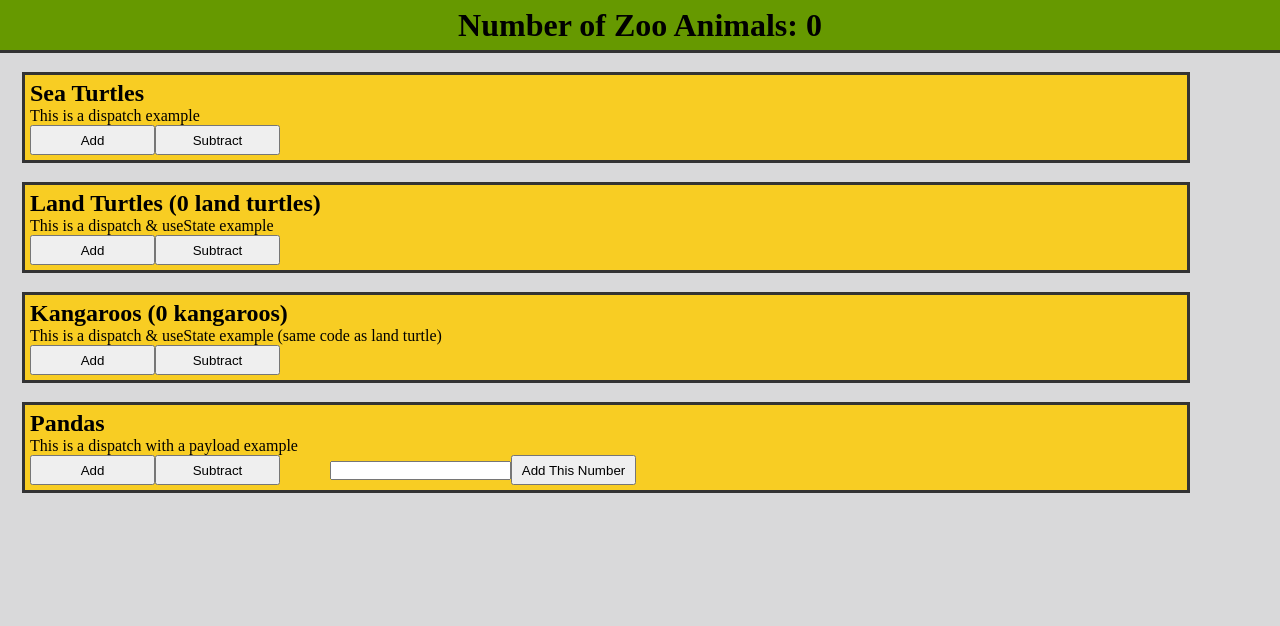
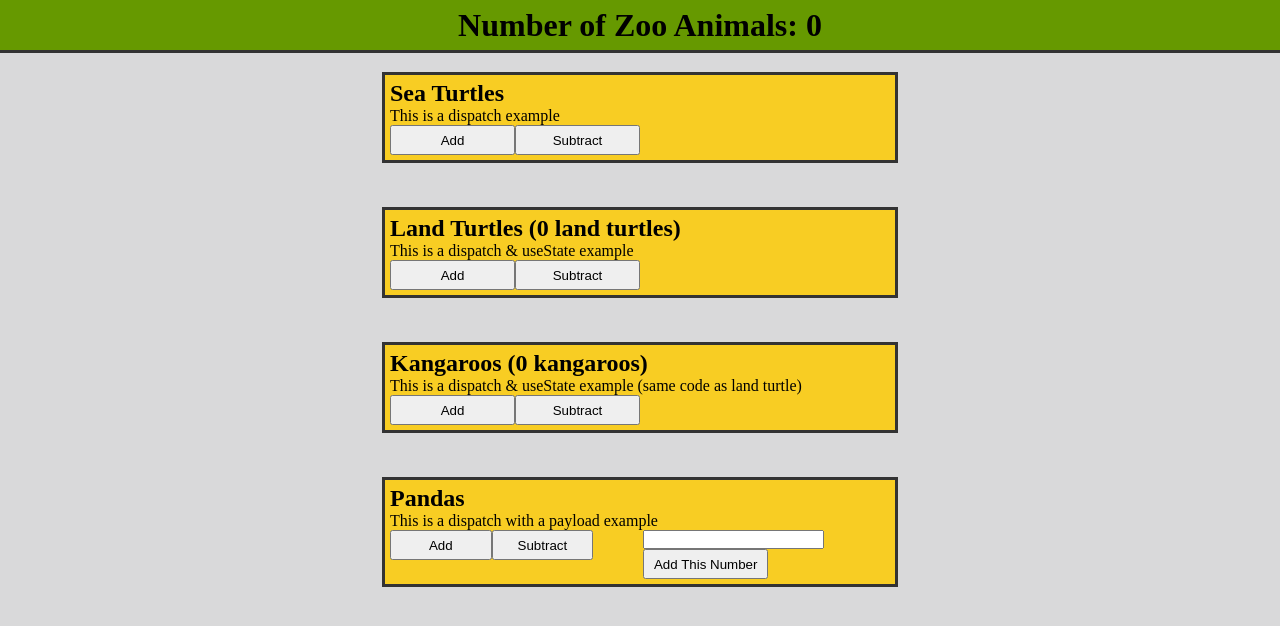
Before and after one commit to ehoover3/redux-example, a React (Create React App) app: page / in a window 1280 px wide. Shown: the top 626 px of the page. Built offline with nearby package versions, Linux system fonts and the light colour scheme.

Commit message:
updated widths

```diff
--- a/src/App.js
+++ b/src/App.js
@@ -7,7 +7,16 @@ import "./App.css";
 
 export default function App() {
   return (
-    <div style={{ backgroundColor: "rgb(217,217,218)", width: "100vw", height: "100vh" }}>
+    <div
+      style={{
+        backgroundColor: "rgb(217,217,218)",
+        width: "100vw",
+        height: "100vh",
+        display: "flex",
+        flexDirection: "column",
+        alignItems: "center",
+      }}
+    >
       <NavBar />
       <SeaTurtle />
       <LandTurtle />
--- a/src/components/Kangaroo.js
+++ b/src/components/Kangaroo.js
@@ -27,7 +27,7 @@ export default function Kangaroos() {
         outline: "3px solid rgb(51,51,51)",
         padding: "5px",
         margin: "25px",
-        width: "90vw",
+        width: "500px",
       }}
     >
       {/* THE NUMBER */}
--- a/src/components/LandTurtle.js
+++ b/src/components/LandTurtle.js
@@ -27,7 +27,7 @@ export default function LandTurtle() {
         outline: "3px solid rgb(51,51,51)",
         padding: "5px",
         margin: "25px",
-        width: "90vw",
+        width: "500px",
       }}
     >
       {/* THE NUMBER */}
--- a/src/components/NavBar.js
+++ b/src/components/NavBar.js
@@ -11,6 +11,7 @@ export default function NavBar() {
     justifyContent: "center",
     alignItems: "center",
     height: "50px",
+    width: "100vw",
   };
 
   return (
--- a/src/components/Panda.js
+++ b/src/components/Panda.js
@@ -22,7 +22,7 @@ export default function Snakes() {
         outline: "3px solid rgb(51,51,51)",
         padding: "5px",
         margin: "25px",
-        width: "90vw",
+        width: "500px",
       }}
     >
       {/* THE NUMBER */}
--- a/src/components/SeaTurtle.js
+++ b/src/components/SeaTurtle.js
@@ -13,7 +13,7 @@ export default function SeaTurtle() {
         outline: "3px solid rgb(51,51,51)",
         padding: "5px",
         margin: "25px",
-        width: "90vw",
+        width: "500px",
       }}
     >
       {/* THE NUMBER */}
```
